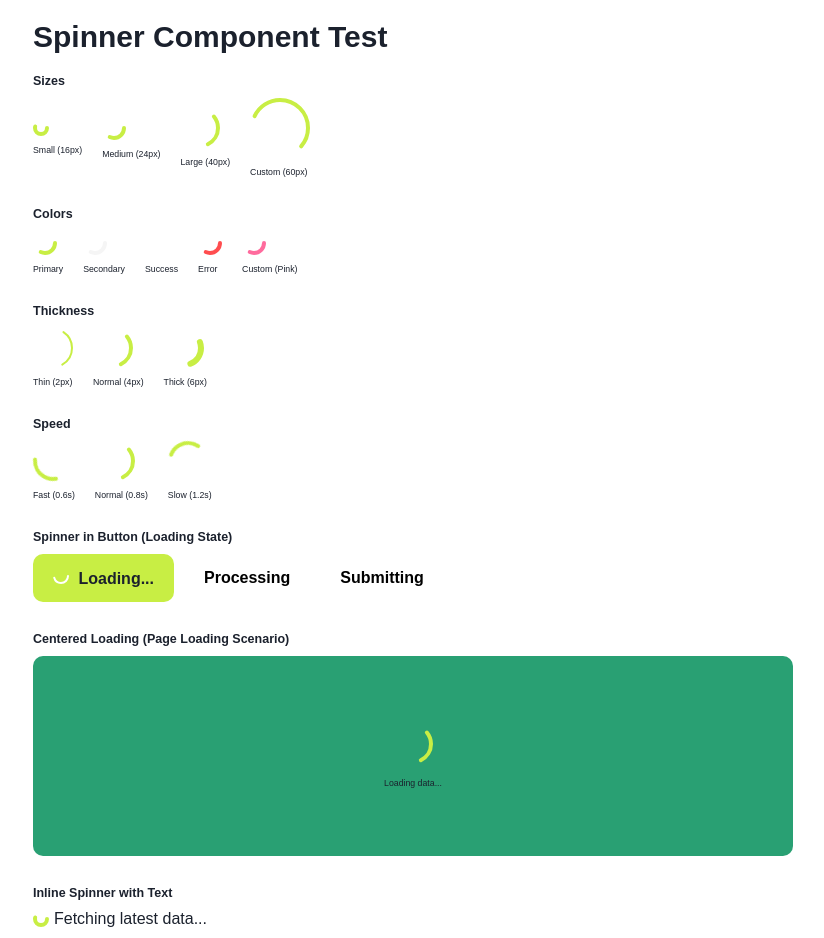
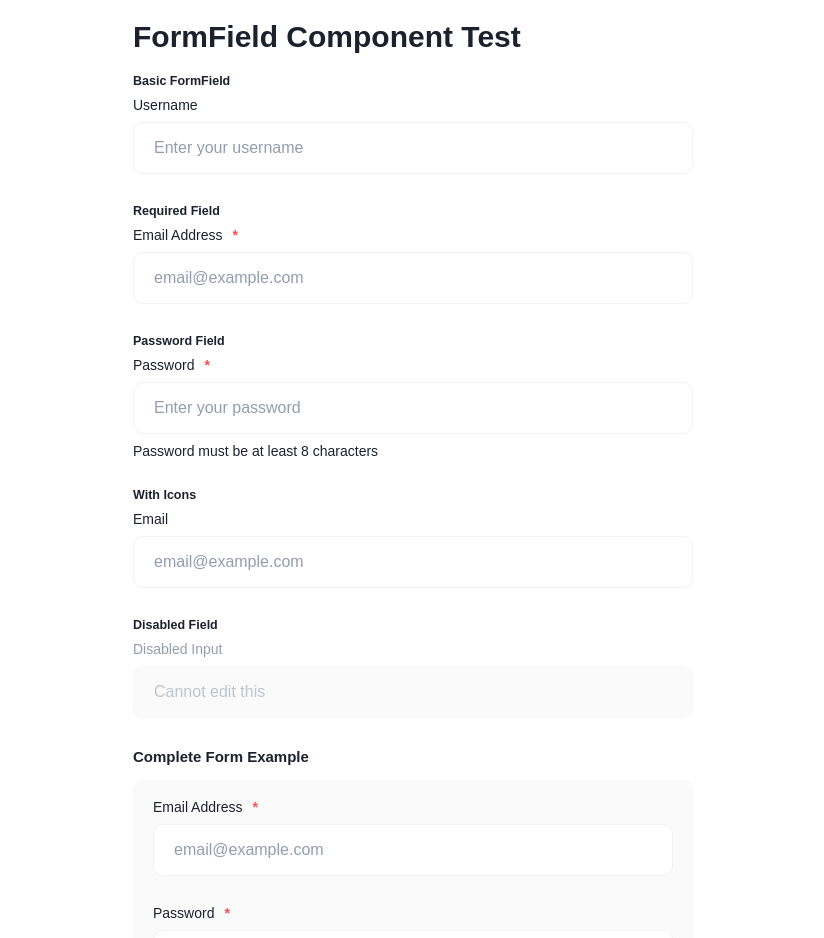
Before and after one commit to selkisamet/fintech-case, a React (Vite) app: page / in a window 1280 px wide. Shown: the top 938 px of the page, without its empty margins (227-1051 px from the left). Built offline with nearby package versions, Linux system fonts and the light colour scheme.

Commit message:
feat: add FormField molecule component

```diff
--- a/src/App.jsx
+++ b/src/App.jsx
@@ -1,136 +1,191 @@
+import { useState } from 'react';
 import { ThemeProvider } from 'styled-components';
 import { GlobalStyles } from './styles/GlobalStyles';
 import { theme } from './styles/theme';
 import Button from './components/atoms/Button/Button';
-import Spinner from './components/atoms/Spinner/Spinner';
+import FormField from './components/molecules/FormField/FormField';
 
 function App() {
+  // Form state'leri
+  const [email, setEmail] = useState('');
+  const [password, setPassword] = useState('');
+  const [username, setUsername] = useState('');
+  const [confirmPassword, setConfirmPassword] = useState('');
+  const [emailError, setEmailError] = useState('');
+
+  // Basit email validasyonu
+  const validateEmail = (value) => {
+    if (!value) {
+      setEmailError('Email zorunludur');
+    } else if (!/\S+@\S+\.\S+/.test(value)) {
+      setEmailError('Geçerli bir email girin');
+    } else {
+      setEmailError('');
+    }
+  };
+
+  const handleEmailChange = (e) => {
+    const value = e.target.value;
+    setEmail(value);
+    validateEmail(value);
+  };
+
   return (
     <ThemeProvider theme={theme}>
       <GlobalStyles />
 
-      <div style={{ padding: '2rem', maxWidth: '800px', margin: '0 auto' }}>
-        <h1 style={{ marginBottom: '2rem' }}>Spinner Component Test</h1>
+      <div style={{ padding: '2rem', maxWidth: '600px', margin: '0 auto' }}>
+        <h1 style={{ marginBottom: '2rem' }}>FormField Component Test</h1>
 
+        {/* Basic FormField */}
         <div style={{ marginBottom: '3rem' }}>
-          <h2 style={{ marginBottom: '1rem', fontSize: '1.25rem' }}>Sizes</h2>
-          <div style={{ display: 'flex', gap: '2rem', alignItems: 'center' }}>
-            <div>
-              <Spinner size="small" />
-              <p style={{ fontSize: '0.875rem', marginTop: '0.5rem' }}>Small (16px)</p>
-            </div>
-            <div>
-              <Spinner size="medium" />
-              <p style={{ fontSize: '0.875rem', marginTop: '0.5rem' }}>Medium (24px)</p>
-            </div>
-            <div>
-              <Spinner size="large" />
-              <p style={{ fontSize: '0.875rem', marginTop: '0.5rem' }}>Large (40px)</p>
-            </div>
-            <div>
-              <Spinner size={60} />
-              <p style={{ fontSize: '0.875rem', marginTop: '0.5rem' }}>Custom (60px)</p>
-            </div>
-          </div>
+          <h2 style={{ marginBottom: '1rem', fontSize: '1.25rem' }}>Basic FormField</h2>
+          <FormField
+            label="Username"
+            name="username"
+            placeholder="Enter your username"
+            value={username}
+            onChange={(e) => setUsername(e.target.value)}
+          />
         </div>
 
+        {/* Required field */}
         <div style={{ marginBottom: '3rem' }}>
-          <h2 style={{ marginBottom: '1rem', fontSize: '1.25rem' }}>Colors</h2>
-          <div style={{ display: 'flex', gap: '2rem', alignItems: 'center', flexWrap: 'wrap' }}>
-            <div>
-              <Spinner color="primary" />
-              <p style={{ fontSize: '0.875rem', marginTop: '0.5rem' }}>Primary</p>
-            </div>
-            <div>
-              <Spinner color="secondary" />
-              <p style={{ fontSize: '0.875rem', marginTop: '0.5rem' }}>Secondary</p>
-            </div>
-            <div>
-              <Spinner color="success" />
-              <p style={{ fontSize: '0.875rem', marginTop: '0.5rem' }}>Success</p>
-            </div>
-            <div>
-              <Spinner color="error" />
-              <p style={{ fontSize: '0.875rem', marginTop: '0.5rem' }}>Error</p>
-            </div>
-            <div>
-              <Spinner color="#FF6B9D" />
-              <p style={{ fontSize: '0.875rem', marginTop: '0.5rem' }}>Custom (Pink)</p>
-            </div>
-          </div>
+          <h2 style={{ marginBottom: '1rem', fontSize: '1.25rem' }}>Required Field</h2>
+          <FormField
+            label="Email Address"
+            name="email"
+            type="email"
+            placeholder="email@example.com"
+            value={email}
+            onChange={handleEmailChange}
+            required
+            error={!!emailError}
+            errorMessage={emailError}
+          />
         </div>
 
+        {/* Password field */}
         <div style={{ marginBottom: '3rem' }}>
-          <h2 style={{ marginBottom: '1rem', fontSize: '1.25rem' }}>Thickness</h2>
-          <div style={{ display: 'flex', gap: '2rem', alignItems: 'center' }}>
-            <div>
-              <Spinner size="large" thickness={2} />
-              <p style={{ fontSize: '0.875rem', marginTop: '0.5rem' }}>Thin (2px)</p>
-            </div>
-            <div>
-              <Spinner size="large" thickness={4} />
-              <p style={{ fontSize: '0.875rem', marginTop: '0.5rem' }}>Normal (4px)</p>
-            </div>
-            <div>
-              <Spinner size="large" thickness={6} />
-              <p style={{ fontSize: '0.875rem', marginTop: '0.5rem' }}>Thick (6px)</p>
-            </div>
-          </div>
+          <h2 style={{ marginBottom: '1rem', fontSize: '1.25rem' }}>Password Field</h2>
+          <FormField
+            label="Password"
+            name="password"
+            type="password"
+            placeholder="Enter your password"
+            value={password}
+            onChange={(e) => setPassword(e.target.value)}
+            required
+            helperText="Password must be at least 8 characters"
+          />
         </div>
 
+        {/* With icons */}
         <div style={{ marginBottom: '3rem' }}>
-          <h2 style={{ marginBottom: '1rem', fontSize: '1.25rem' }}>Speed</h2>
-          <div style={{ display: 'flex', gap: '2rem', alignItems: 'center' }}>
-            <div>
-              <Spinner size="large" speed="fast" />
-              <p style={{ fontSize: '0.875rem', marginTop: '0.5rem' }}>Fast (0.6s)</p>
-            </div>
-            <div>
-              <Spinner size="large" speed="normal" />
-              <p style={{ fontSize: '0.875rem', marginTop: '0.5rem' }}>Normal (0.8s)</p>
-            </div>
-            <div>
-              <Spinner size="large" speed="slow" />
-              <p style={{ fontSize: '0.875rem', marginTop: '0.5rem' }}>Slow (1.2s)</p>
-            </div>
-          </div>
+          <h2 style={{ marginBottom: '1rem', fontSize: '1.25rem' }}>With Icons</h2>
+          <FormField
+            label="Email"
+            name="email-icon"
+            type="email"
+            placeholder="email@example.com"
+            value={email}
+            onChange={(e) => setEmail(e.target.value)}
+          />
         </div>
 
+        {/* Disabled field */}
+        <div style={{ marginBottom: '3rem' }}>
+          <h2 style={{ marginBottom: '1rem', fontSize: '1.25rem' }}>Disabled Field</h2>
+          <FormField
+            label="Disabled Input"
+            name="disabled"
+            defaultValue="Cannot edit this"
+            disabled
+          />
+        </div>
+
+        {/* Complete form example */}
+        <div style={{ marginBottom: '3rem' }}>
+          <h2 style={{ marginBottom: '1.5rem', fontSize: '1.5rem' }}>
+            Complete Form Example
+          </h2>
+          <form
+            onSubmit={(e) => {
+              e.preventDefault();
+
+              // Validasyon
+              if (!email || emailError) {
+                alert('Please fix errors');
+                return;
+              }
+
+              alert(`Form submitted!\nEmail: ${email}\nPassword: ${password}`);
+            }}
+            style={{
+              padding: '2rem',
+              backgroundColor: theme.colors.gray.gray1,
+              borderRadius: "1rem"
+            }}
+          >
+            <FormField
+              label="Email Address"
+              name="form-email"
+              type="email"
+              placeholder="email@example.com"
+              value={email}
+              onChange={handleEmailChange}
+              required
+              error={!!emailError}
+              errorMessage={emailError}
+            />
+
+            <FormField
+              label="Password"
+              name="form-password"
+              type="password"
+              placeholder="Enter your password"
+              value={password}
+              onChange={(e) => setPassword(e.target.value)}
+              required
+              helperText="Minimum 8 characters"
+            />
+
+            <FormField
+              label="Confirm Password"
+              name="confirm-password"
+              type="password"
+              placeholder="Confirm your password"
+              value={confirmPassword}
+              onChange={(e) => setConfirmPassword(e.target.value)}
+              required
+              noMargin
+            />
+
+            <Button
+              type="submit"
+              fullWidth
+              style={{ marginTop: '1.5rem' }}
+            >
+              Sign In
+            </Button>
+          </form>
+        </div>
+
+        {/* Error showcase */}
         <div style={{ marginBottom: '3rem' }}>
           <h2 style={{ marginBottom: '1rem', fontSize: '1.25rem' }}>
-            Spinner in Button (Loading State)
+            Error States
           </h2>
-          <div style={{ display: 'flex', gap: '1rem', flexWrap: 'wrap' }}>
-            <Button $isLoading>
-              <Spinner size="small" color="white" thickness={2} style={{ marginRight: '0.5rem' }} /> Loading...
-            </Button>
-            <Button variant="secondary" $isLoading>Processing</Button>
-            <Button variant="outline" $isLoading>Submitting</Button>
-          </div>
-        </div>
-
-        <div style={{ marginBottom: '3rem' }}>
-          <h2 style={{ marginBottom: '1rem', fontSize: '1.25rem' }}>
-            Centered Loading (Page Loading Scenario)
-          </h2>
-          <div style={{ height: '200px', display: 'flex', alignItems: 'center', justifyContent: 'center', backgroundColor: theme.colors.secondary, borderRadius: '1rem' }}>
-            <div style={{ textAlign: 'center' }}>
-              <Spinner size="large" />
-              <p style={{ marginTop: '1rem', color: theme.colors.text.secondary, fontSize: '0.875rem' }}>
-                Loading data...
-              </p>
-            </div>
-          </div>
-        </div>
-
-        <div style={{ marginBottom: '3rem' }}>
-          <h2 style={{ marginBottom: '1rem', fontSize: '1.25rem' }}>
-            Inline Spinner with Text
-          </h2>
-          <div style={{ display: 'flex', alignItems: 'center', gap: '0.5rem' }}>
-            <Spinner size="small" />
-            <span>Fetching latest data...</span>
-          </div>
+          <FormField
+            label="Email"
+            name="error-example"
+            type="email"
+            value="invalid-email"
+            onChange={() => { }}
+            error={true}
+            errorMessage="Please enter a valid email address"
+            required
+          />
         </div>
       </div>
     </ThemeProvider>
--- a/src/components/molecules/FormField/FormField.jsx
+++ b/src/components/molecules/FormField/FormField.jsx
@@ -0,0 +1,72 @@
+import React from 'react';
+import Input from '../../atoms/Input/Input';
+import Label from '../../atoms/Label/Label';
+import {
+    FormFieldContainer,
+    HelperTextContainer,
+    HelperText,
+} from './FormField.styles';
+
+const FormField = ({
+    label,
+    name,
+    id,
+    type = 'text',
+    value,
+    onChange,
+    placeholder,
+    error = false,
+    errorMessage,
+    helperText,
+    required = false,
+    disabled = false,
+    rightIcon,
+    noMargin = false,
+    ...rest
+}) => {
+    const fieldId = id || name || `field-${Math.random().toString(36).substr(2, 9)}`;
+
+    return (
+        <FormFieldContainer $noMargin={noMargin}>
+            {label && (
+                <Label
+                    htmlFor={fieldId}
+                    required={required}
+                    disabled={disabled}>
+                    {label}
+                </Label>
+            )}
+
+            <Input
+                id={fieldId}
+                name={name}
+                type={type}
+                value={value}
+                onChange={onChange}
+                placeholder={placeholder}
+                error={error}
+                disabled={disabled}
+                rightIcon={rightIcon}
+                required={required}
+                {...rest} />
+
+            {(error && errorMessage) && (
+                <HelperTextContainer>
+                    <HelperText $variant="error">
+                        {errorMessage}
+                    </HelperText>
+                </HelperTextContainer>
+            )}
+
+            {(!error && helperText) && (
+                <HelperTextContainer>
+                    <HelperText $variant="info">
+                        {helperText}
+                    </HelperText>
+                </HelperTextContainer>
+            )}
+        </FormFieldContainer>
+    );
+};
+
+export default FormField;
--- a/src/components/molecules/FormField/FormField.styles.js
+++ b/src/components/molecules/FormField/FormField.styles.js
@@ -0,0 +1,42 @@
+import styled from 'styled-components';
+import { theme } from '../../../styles/theme';
+
+export const FormFieldContainer = styled.div`
+  display: flex;
+  flex-direction: column;
+  width: 100%;
+  margin-bottom: ${({ $noMargin }) => $noMargin ? '0' : "3rem"};
+`;
+
+export const HelperTextContainer = styled.div`
+  display: flex;
+  align-items: flex-start;
+  gap: 1rem;
+  margin-top: 1rem;
+`;
+
+export const HelperText = styled.span`
+  font-size: ${theme.typography.fontSize.sm};
+  font-weight: ${theme.typography.fontWeight.regular};
+  line-height: 100%;
+
+  color: ${({ theme, $variant }) => {
+        if ($variant === 'error') return theme.colors.error;
+        if ($variant === 'success') return theme.colors.success;
+        if ($variant === 'info') return theme.colors.text.text1;
+        return theme.colors.text.text1;
+    }};
+
+  animation: slideDown 0.2s ease-out;
+
+  @keyframes slideDown {
+    from {
+      opacity: 0;
+      transform: translateY(-4px);
+    }
+    to {
+      opacity: 1;
+      transform: translateY(0);
+    }
+  }
+`;
```
